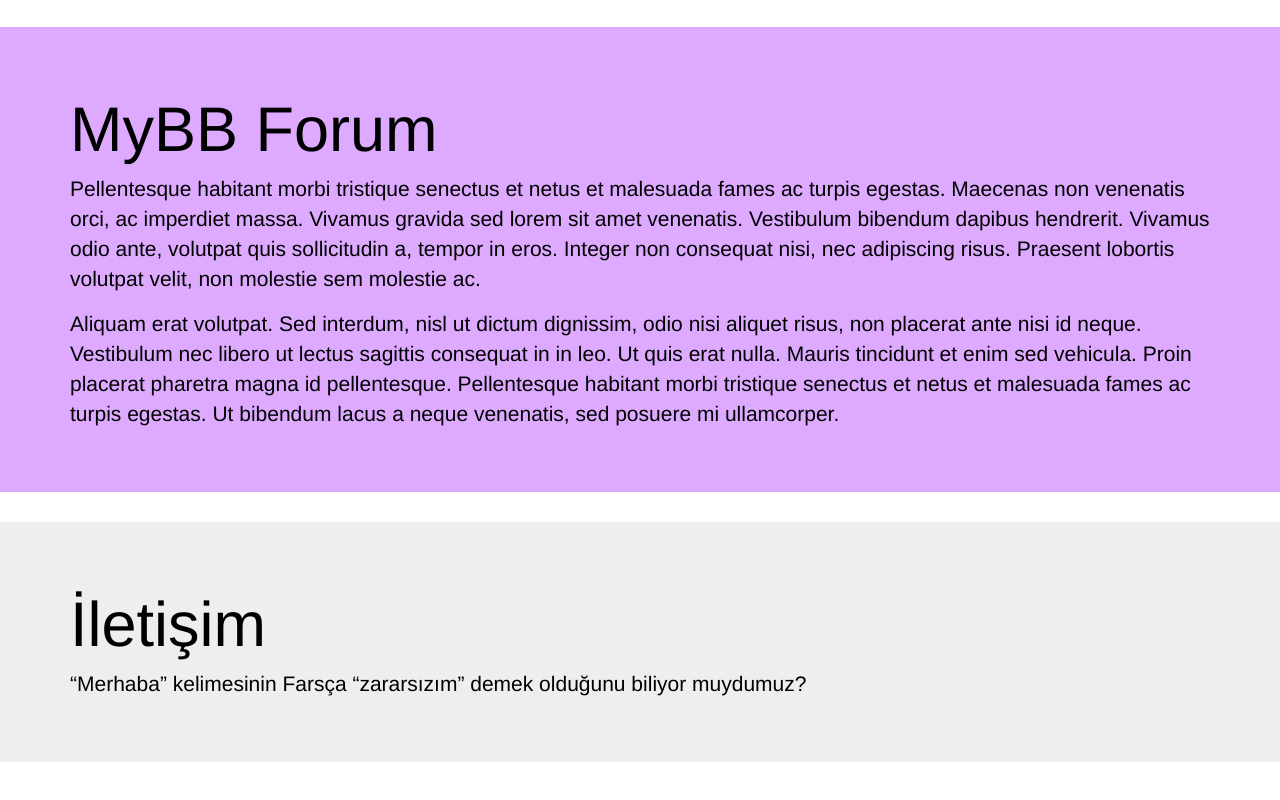
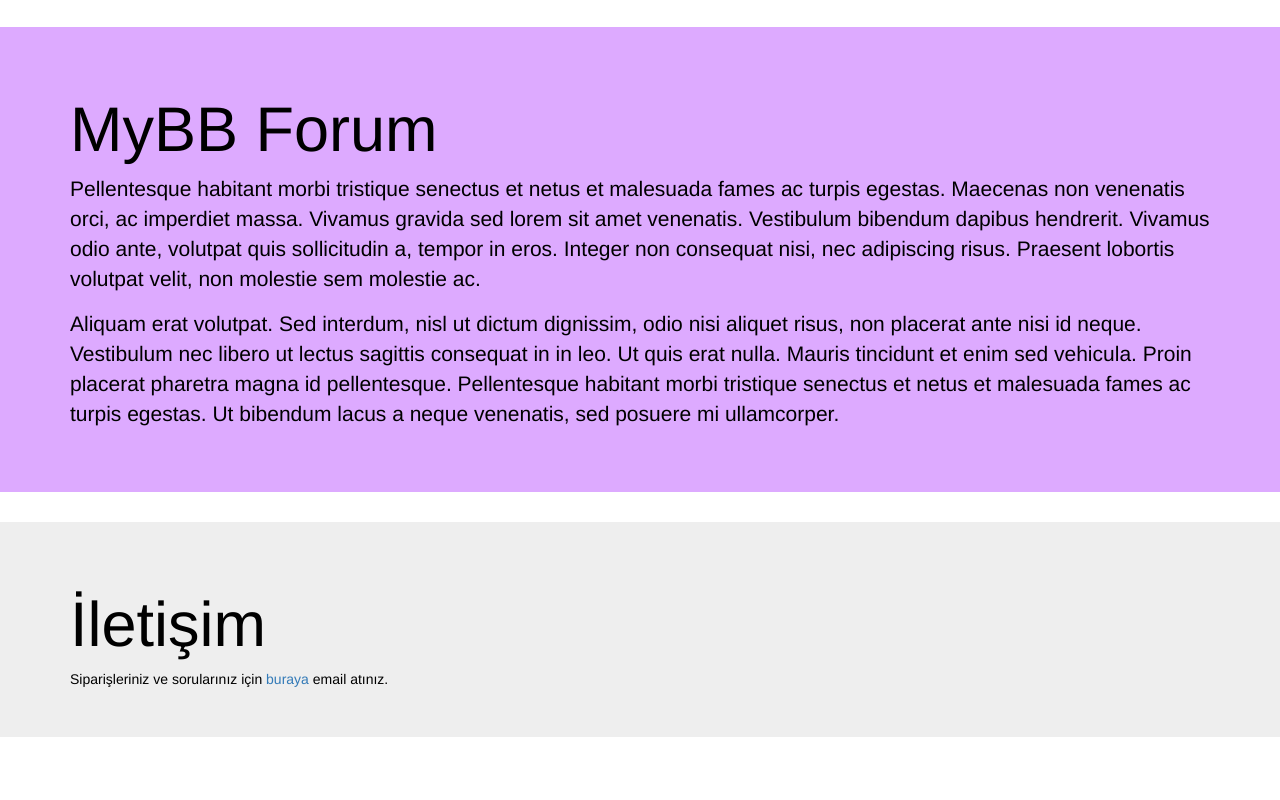
Before and after one commit to Ypstrps/web-sayfas--yap-m-, a plain HTML site: page index.html in a window 1280 px wide. Shown: the part 839-1639 px from the top of the page. Drawn offline with nearby package versions, Linux system fonts and the light colour scheme.

Commit message:
Email ekle

```diff
--- a/index.html
+++ b/index.html
@@ -88,7 +88,7 @@
         <div class="jumbotron">
           <div class="container">
             <h1>İletişim</h1>
-            <p>“Merhaba” kelimesinin Farsça “zararsızım” demek olduğunu biliyor muydumuz?</p>
+            Siparişleriniz ve sorularınız için <a href="mailto:ypstr.vurgls@gmail.com">buraya</a> email atınız.
           </div>
         </div>
       </article>
```
